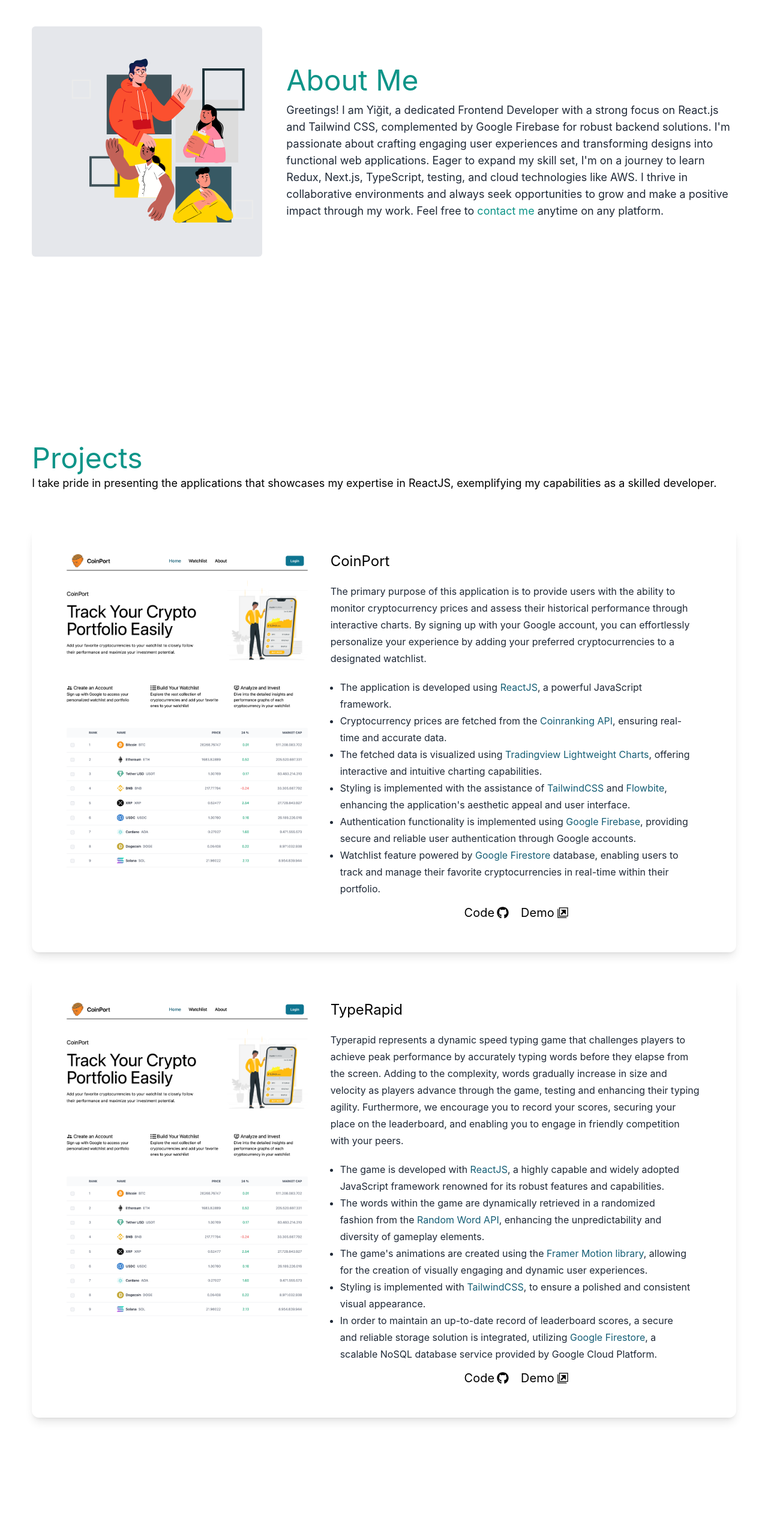
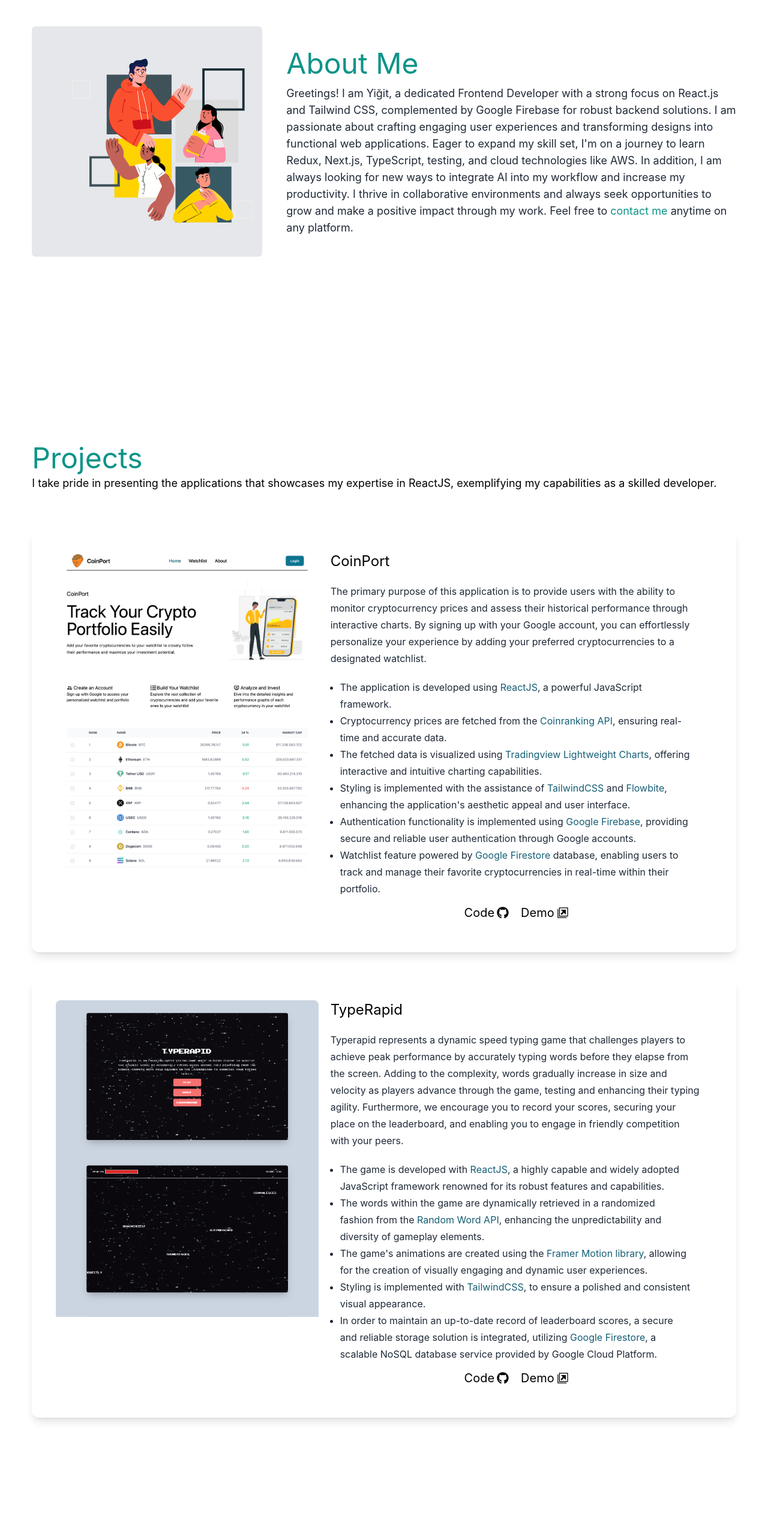
Before and after one commit to yigitaydemir/portfolio-website, a React (Create React App) app: page / in a window 1280 px wide. Shown: the part 1020-3558 px from the top of the page at 60% size. Built offline with nearby package versions, Linux system fonts and the light colour scheme.

Commit message:
new project added

```diff
--- a/src/App.js
+++ b/src/App.js
@@ -3,6 +3,7 @@
 import { ImNewTab } from "react-icons/im";
 import pp from "./media/ProfliePic.jpeg";
 import coinPort from "./media/CoinPort.png";
+import typeRapid from "./media/TypeRapid.jpg";
 import { useState } from "react";
 import Lottie from "lottie-react";
 import animationData from "./media/about.json";
@@ -221,13 +222,15 @@
             <p className="text-md sm:text-lg pt-2 leading-8 text-gray-800 dark:text-white">
               Greetings! I am Yiğit, a dedicated Frontend Developer with a
               strong focus on React.js and Tailwind CSS, complemented by Google
-              Firebase for robust backend solutions. I'm passionate about
+              Firebase for robust backend solutions. I am passionate about
               crafting engaging user experiences and transforming designs into
               functional web applications. Eager to expand my skill set, I'm on
               a journey to learn Redux, Next.js, TypeScript, testing, and cloud
-              technologies like AWS. I thrive in collaborative environments and
-              always seek opportunities to grow and make a positive impact
-              through my work. Feel free to{" "}
+              technologies like AWS. In addition, I am always looking for new
+              ways to integrate AI into my workflow and increase my
+              productivity. I thrive in collaborative environments and always
+              seek opportunities to grow and make a positive impact through my
+              work. Feel free to{" "}
               <a href="#contact" className="text-teal-600">
                 contact me
               </a>{" "}
@@ -376,7 +379,11 @@
           <div className="w-full shadow-lg p-10 rounded-xl mt-10 dark:bg-white">
             <div className="relative flex flex-col xl:flex-row">
               <div className="w-full xl:w-2/5 h-[21rem] sm:h-[24rem] md:h-[27rem] lg:h-[30rem] xl:h-[33rem] overflow-hidden">
-                <img src={coinPort} alt="" className="rounded-lg coinportimg" />
+                <img
+                  src={typeRapid}
+                  alt=""
+                  className="rounded-lg coinportimg"
+                />
               </div>
 
               <div className="w-full xl:w-3/5 xl:px-5">
```
Also changed, not shown: src/media/TypeRapid.jpg (added).
